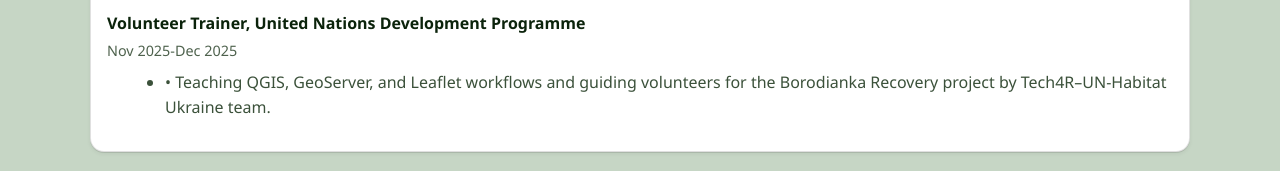
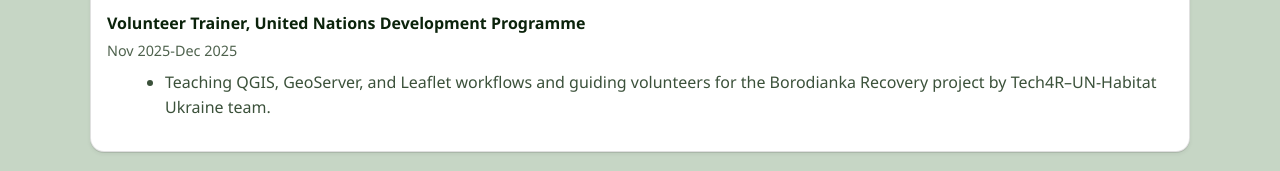
Before and after one commit to sleepysunflower/portfolio, a plain HTML site: page pages/cv.html in a window 1280 px wide. Shown: the part 1984-2155 px from the top of the page. Drawn offline with Linux system fonts and the light colour scheme.

Commit message:
bulletpoint

```diff
--- a/pages/cv.html
+++ b/pages/cv.html
@@ -156,7 +156,7 @@
           <h3>Volunteer Trainer, United Nations Development Programme</h3>
           <p class="cv-meta">Nov 2025-Dec 2025</p>
           <ul class="cv-list">
-            <li>•	Teaching QGIS, GeoServer, and Leaflet workflows and guiding volunteers for the Borodianka Recovery project by Tech4R–UN-Habitat Ukraine team.</li>
+            <li>Teaching QGIS, GeoServer, and Leaflet workflows and guiding volunteers for the Borodianka Recovery project by Tech4R–UN-Habitat Ukraine team.</li>
           </ul>
         </div>
       </section>
```
